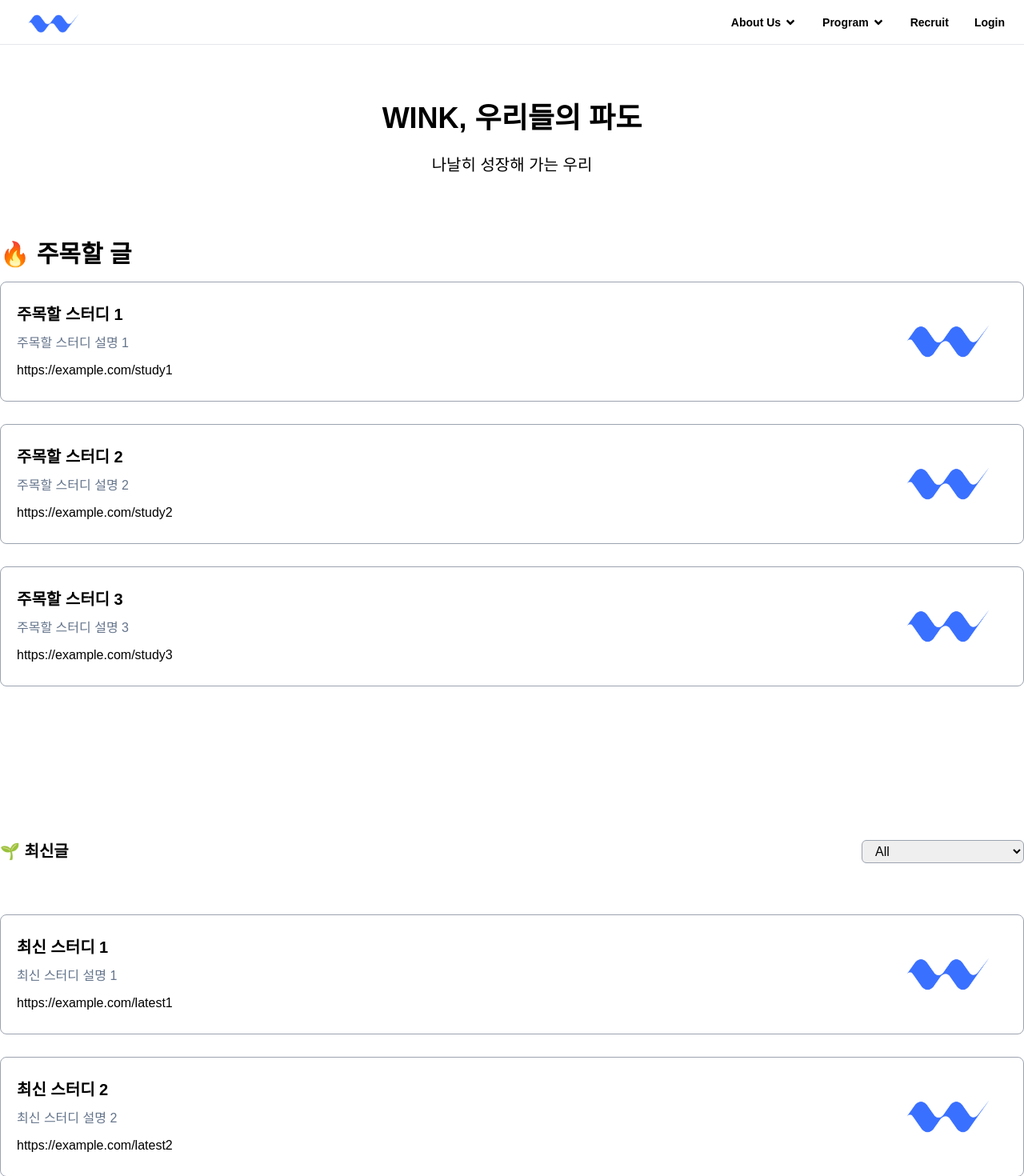
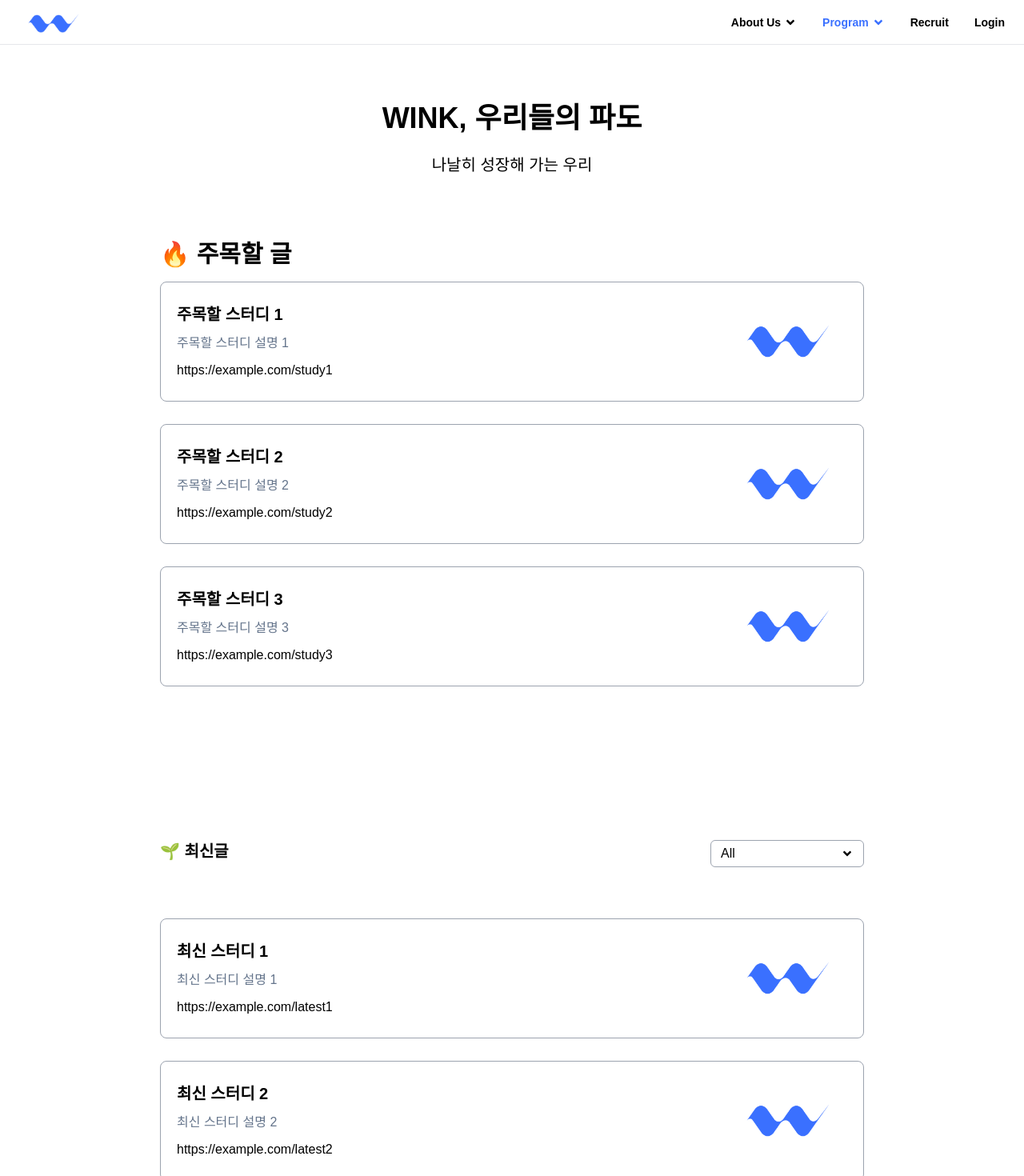
Before and after one commit to KMU-WINK/wink-official-frontend, a Next.js app: page /activity/study in a window 1280 px wide. Shown: the top 1470 px of the page at 80% size. Built offline with nearby package versions, Linux system fonts and the light colour scheme; a web font is replaced by a local one.

Commit message:
refactor: 폰트 수정 (#40)

```diff
--- a/src/app/activity/project/page.tsx
+++ b/src/app/activity/project/page.tsx
@@ -44,10 +44,12 @@ const ProjectPage = () => {
           <h1 className="font-bold text-4xl text-center mb-6">WINK, 우리들의 파도</h1>
           <p className="font-regular text-xl text-center text-zinc-700">나날히 성장해 가는 우리</p>
         </div>
+
         {/* Carousel 영역 */}
         <div className="w-full max-w-carousel mt-32">
           <Carousel cards={sampleSliderProjects} />
         </div>
+
         {/* 프로젝트 목록 */}
         <div className="w-full max-w-project mx-auto mt-48 mb-20">
           <div className="grid grid-cols-3 gap-8">
@@ -63,6 +65,7 @@ const ProjectPage = () => {
             ))}
           </div>
         </div>
+
         {/* 더보기 버튼 */}
         {visibleProjects < sampleProjects.length && (
           <div className="flex justify-center mb-10">
--- a/src/app/activity/study/page.tsx
+++ b/src/app/activity/study/page.tsx
@@ -1,8 +1,11 @@
 'use client';
 
 import React, { useState } from 'react';
+import { FaAngleDown } from 'react-icons/fa';
 
 import { StudyCard } from '@/component';
+
+import { AnimatePresence, motion } from 'framer-motion';
 
 interface StudyType {
   id: number; // 유니크한 ID
@@ -138,13 +141,10 @@ const categories = [
 const StudyPage = () => {
   const [visibleStudyCards, setVisibleStudyCards] = useState(8);
   const [selectedCategory, setSelectedCategory] = useState<string>('All');
+  const [isOpen, setIsOpen] = useState(false);
 
   const loadMore = () => {
     setVisibleStudyCards((prevVisible) => prevVisible + 8);
-  };
-
-  const handleCategoryChange = (event: React.ChangeEvent<HTMLSelectElement>) => {
-    setSelectedCategory(event.target.value);
   };
 
   // 카테고리에 따라 필터링된 최신 스터디
@@ -162,7 +162,7 @@ const StudyPage = () => {
         </div>
 
         {/* 주목할 글 */}
-        <div className="w-full max-w-study mx-auto mt-20 mb-36">
+        <div className="w-study mx-auto mt-20 mb-36">
           <h2 className="font-semibold text-3xl mb-4">🔥 주목할 글</h2>
           <div className="flex flex-col items-center w-full gap-7">
             {featuredStudies.map(({ id, image, link, title, description, category }) => (
@@ -180,20 +180,43 @@ const StudyPage = () => {
         </div>
 
         {/* 최신글 */}
-        <div className="w-full max-w-study mx-auto mt-12 mb-28">
-          <div className="flex w-full justify-between gap-7 mb-16">
+        <div className="w-study mx-auto mt-12 mb-28">
+          <div className="flex w-full justify-between gap-7 mb-16 relative">
             <h2 className="font-semibold text-xl">🌱 최신글</h2>
-            <select
-              value={selectedCategory}
-              onChange={handleCategoryChange}
-              className="px-3 py-1 border border-gray-400 rounded-md"
-            >
-              {categories.map((category) => (
-                <option key={category} value={category}>
-                  {category}
-                </option>
-              ))}
-            </select>
+            <div className="relative w-48">
+              <button
+                onClick={() => setIsOpen(!isOpen)}
+                className="px-3 py-1 w-full border border-gray-400 rounded-md flex justify-between items-center bg-white"
+              >
+                {selectedCategory}
+                <FaAngleDown className={`w-4 h-4 ml-2 ${isOpen ? 'rotate-180' : ''}`} />
+              </button>
+
+              <AnimatePresence>
+                {isOpen && (
+                  <motion.div
+                    initial={{ opacity: 0, maxHeight: 0 }}
+                    animate={{ opacity: 1, maxHeight: '10rem' }}
+                    exit={{ opacity: 0, maxHeight: 0 }}
+                    transition={{ duration: 0.2, ease: 'easeInOut' }}
+                    className="absolute z-10 w-full mt-1 bg-white border rounded-md shadow-lg overflow-y-auto"
+                  >
+                    {categories.map((category) => (
+                      <div
+                        key={category}
+                        className="px-3 py-2 text-sm cursor-pointer hover:bg-gray-100"
+                        onClick={() => {
+                          setSelectedCategory(category);
+                          setIsOpen(false);
+                        }}
+                      >
+                        {category}
+                      </div>
+                    ))}
+                  </motion.div>
+                )}
+              </AnimatePresence>
+            </div>
           </div>
           <div className="flex flex-col items-center gap-7">
             {filteredStudies
--- a/src/app/auth/login/page.tsx
+++ b/src/app/auth/login/page.tsx
@@ -82,14 +82,14 @@ const LoginPage = () => {
               type="button"
               label="로그인"
               onClick={onLoginButtonClick}
-              className="w-full py-2 text-base"
+              className="w-full py-2 text-base "
             />
 
             <div className="text-center text-xs">
               회원이 아니신가요?
               <Link
                 href="/auth/signup"
-                className="text-wink-300 hover:underline hover:text-wink-500 ml-1.5"
+                className="text-wink-500 hover:underline hover:text-wink-600 ml-1.5"
               >
                 회원가입
               </Link>
--- a/src/app/auth/signup/page.tsx
+++ b/src/app/auth/signup/page.tsx
@@ -81,7 +81,7 @@ const SignUpPage = () => {
       disabled: !!values.verifyToken,
       button: (
         <Button
-          className="w-28 py-2 text-sm"
+          className="w-32 py-4.5 px-2 text-sm"
           type="button"
           label="인증번호 요청"
           hidden={!!values.verifyToken}
@@ -204,7 +204,7 @@ const SignUpPage = () => {
               이미 회원이신가요?
               <Link
                 href="/auth/login"
-                className="text-wink-300 hover:underline hover:text-wink-500 ml-1.5"
+                className="text-wink-500 hover:underline hover:text-wink-600 ml-1.5"
               >
                 로그인
               </Link>
--- a/src/component/Button.tsx
+++ b/src/component/Button.tsx
@@ -7,7 +7,7 @@ interface ButtonProps extends ButtonHTMLAttributes<HTMLButtonElement> {
 export const Button: React.FC<ButtonProps> = ({ className, label, ...rest }) => {
   return (
     <button
-      className={`text-white bg-wink-200 hover:bg-wink-500 rounded focus:outline-none focus:ring-2 focus:ring-wink-500 ${className}`}
+      className={`text-white bg-wink-500 hover:bg-wink-600 rounded focus:outline-none focus:ring-2 focus:ring-wink-300 ${className}`}
       {...rest}
     >
       {label}
--- a/src/component/Header.tsx
+++ b/src/component/Header.tsx
@@ -6,7 +6,7 @@ import { FaAngleDown } from 'react-icons/fa';
 
 import Image from 'next/image';
 import Link from 'next/link';
-import { useRouter } from 'next/navigation';
+import { usePathname, useRouter } from 'next/navigation';
 
 import { useMemberStore } from '@/store';
 
@@ -21,6 +21,8 @@ import { AnimatePresence, motion } from 'framer-motion';
 export const Header: React.FC = () => {
   const router = useRouter();
 
+  const pathname = usePathname();
+
   const { member } = useMemberStore();
 
   const [activeDropdown, setActiveDropdown] = useState<string | null>(null);
@@ -29,14 +31,16 @@ export const Header: React.FC = () => {
     {
       title: 'about us',
       mobileHide: true,
+      href: '/about-us',
       dropdown: [
-        { title: '동아리 소개', href: '/about-us' },
-        { title: '부원 소개', href: '/member' },
+        { title: '동아리 소개', href: '/about-us/we' },
+        { title: '부원 소개', href: '/about-us/member' },
       ],
     },
     {
       title: 'program',
       mobileHide: true,
+      href: '/activity',
       dropdown: [
         { title: '연혁', href: '/activity/history' },
         { title: '프로젝트', href: '/activity/project' },
@@ -85,7 +89,7 @@ export const Header: React.FC = () => {
               <div key={item.title} className={item.mobileHide ? 'hidden sm:block' : ''}>
                 <li className="font-bold text-sm relative cursor-pointer">
                   <div
-                    className="flex items-center gap-1"
+                    className={`flex items-center gap-1 ${pathname.startsWith(item.href) ? 'text-wink-500' : ''}`}
                     onClick={() => {
                       if (item.dropdown) {
                         handleDropdownToggle(item.title);
@@ -109,8 +113,11 @@ export const Header: React.FC = () => {
                         {item.dropdown.map((subItem) => (
                           <li
                             key={subItem.href}
-                            className="px-4 py-2 hover:bg-gray-100"
-                            onClick={() => router.push(subItem.href)}
+                            className={`px-4 py-2 hover:bg-gray-100 ${pathname.startsWith(subItem.href) ? 'text-wink-500' : ''}`}
+                            onClick={() => {
+                              router.push(subItem.href);
+                              setActiveDropdown(null);
+                            }}
                           >
                             <p>{subItem.title}</p>
                           </li>
--- a/src/component/ProjectCard.tsx
+++ b/src/component/ProjectCard.tsx
@@ -49,7 +49,8 @@ export const ProjectCard: React.FC<ProjectCardProps> = ({
               <h2 className="text-base font-medium text-center">{year}년</h2>
             </div>
           </div>
-          <div className="text-zinc-500 text-3 font-bold">
+
+          <div className="text-zinc-500 text-3 font-semibold">
             {tags.map((tag, index) => (
               <span key={index} className="mr-1">
                 #{tag}
--- a/src/component/admin/AdminDropdown.tsx
+++ b/src/component/admin/AdminDropdown.tsx
@@ -18,10 +18,10 @@ export const AdminDropdown = ({ value, options, onChange }: AdminDropdownProps)
     <div className="relative">
       <button
         onClick={() => setIsOpen(!isOpen)}
-        className="flex items-center justify-between w-full text-sm bg-white transition-colors duration-200 ease-in-out"
+        className="flex items-center justify-between w-full text-sm bg-white"
       >
         {value}
-        <FaAngleDown className={`w-4 h-4 ml-2 transition-transform duration-200 ease-in-out`} />
+        <FaAngleDown className={`w-4 h-4 ml-2`} />
       </button>
       <AnimatePresence>
         {isOpen && (
@@ -35,7 +35,7 @@ export const AdminDropdown = ({ value, options, onChange }: AdminDropdownProps)
             {options.map((option) => (
               <div
                 key={option}
-                className="px-3 py-2 text-sm cursor-pointer hover:bg-gray-100 transition-colors duration-150 ease-in-out"
+                className="px-3 py-2 text-sm cursor-pointer hover:bg-gray-100"
                 onClick={() => {
                   onChange(option);
                   setIsOpen(false);
```
